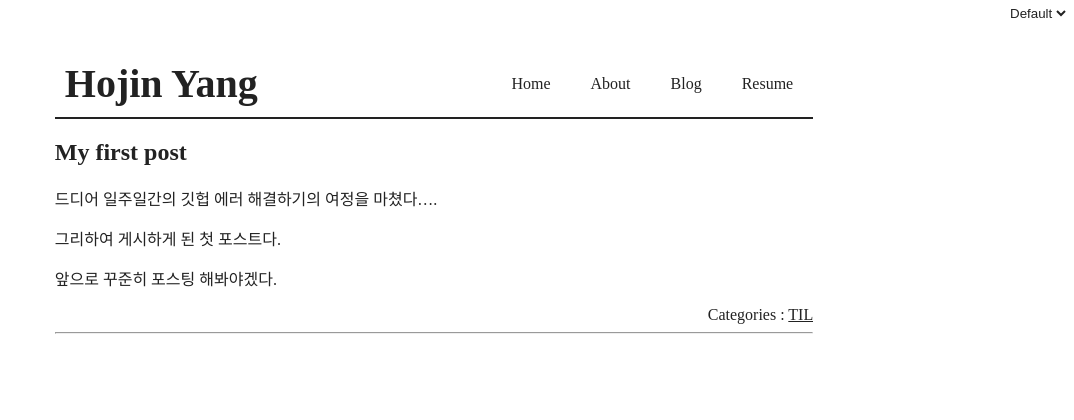
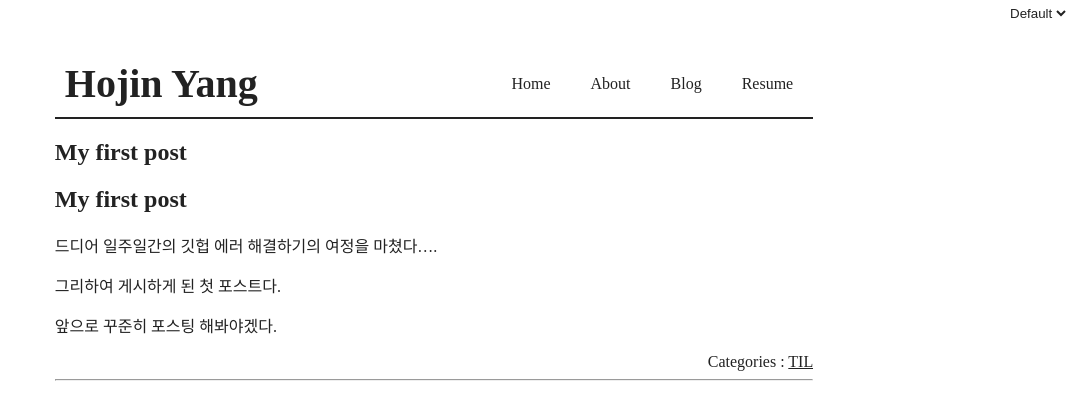
Before and after one commit to hogoood/hogoood.github.io, a Jekyll site: the page built from _posts/2020-09-22-first_post.md, in a window 1280 px wide. Shown: the top 420 px of the page, without its empty margins (206-1280 px from the left). Built offline with Jekyll 4.4.1, drawn with Linux system fonts in a browser that asks for light colours; comment, search, counter and statistics services are not loaded.

Commit message:
Edit contents

```diff
--- a/_posts/2020-09-22-first_post.md
+++ b/_posts/2020-09-22-first_post.md
@@ -5,6 +5,8 @@ title : My first post
 categories: [TIL]
 ---
 
+## My first post
+
 드디어 일주일간의 깃헙 에러 해결하기의 여정을 마쳤다....
 
 그리하여 게시하게 된 첫 포스트다.
```
